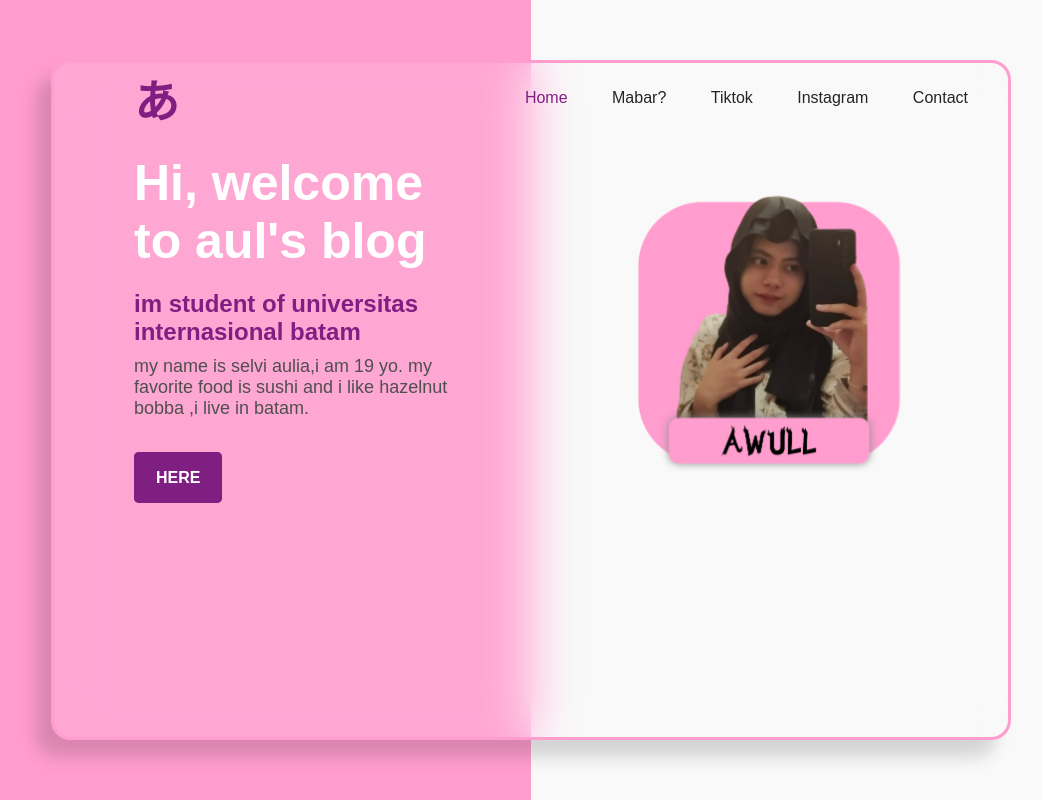
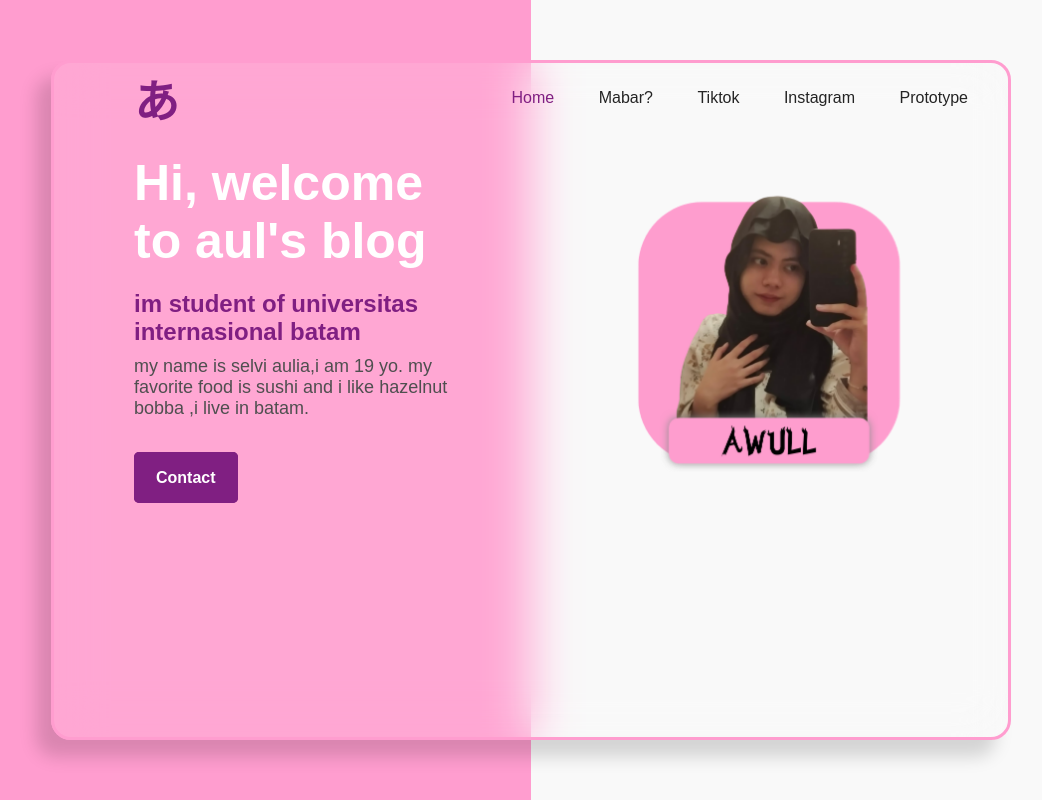
Before and after one commit to awl8181/aulia2331172.github.io, a plain HTML site: page index.html in a window 1280 px wide. Shown: the whole page, without its empty margins (109-1151 px from the left). Drawn offline with Linux system fonts and the light colour scheme.

Commit message:
Update index.html

```diff
--- a/index.html
+++ b/index.html
@@ -23,7 +23,7 @@
                     <a href="https://www.canva.com/design/DAF7nTP5dgg/EfKvuKMeIkjhnS4AwdOHFg/view?utm_content=DAF7nTP5dgg&utm_campaign=designshare&utm_medium=link&utm_source=editor">mabar?</a>
                     <a href="https://www.tiktok.com/@awull.derm?_t=8jXWNL2GG8O&_r=1">tiktok</a>
                     <a href="https://www.instagram.com/awxya_a?igsh=Nm9ldm5jMWJjeGpm">instagram</a>
-                    <a href="http://wa.me/62895417198822">contact</a>
+                    <a href="https://selvi-aulia.my.canva.site/prototyping">prototype</a>
                 </div>
             </nav>
 
@@ -33,7 +33,7 @@
                     <h4>im student of universitas internasional batam</h4>
                     <p>my name is selvi aulia,i am 19 yo.
                         my favorite food is sushi and i like hazelnut bobba ,i live in  batam.</p>
-                        <a href="#" class="btn">HERE</a>
+                        <a href="http://wa.me/62895417198822" class="btn">Contact</a>
                 </div>
 
                 <div class="div-img">
```
